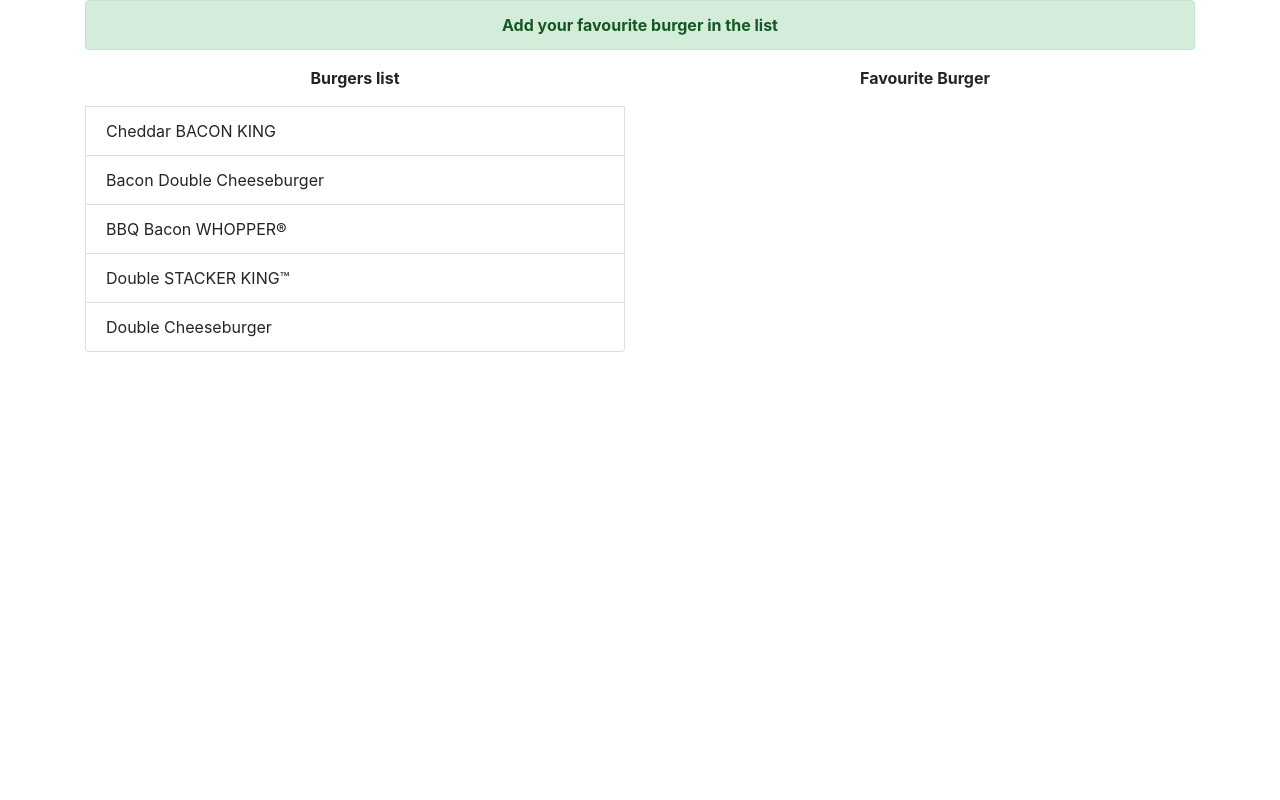
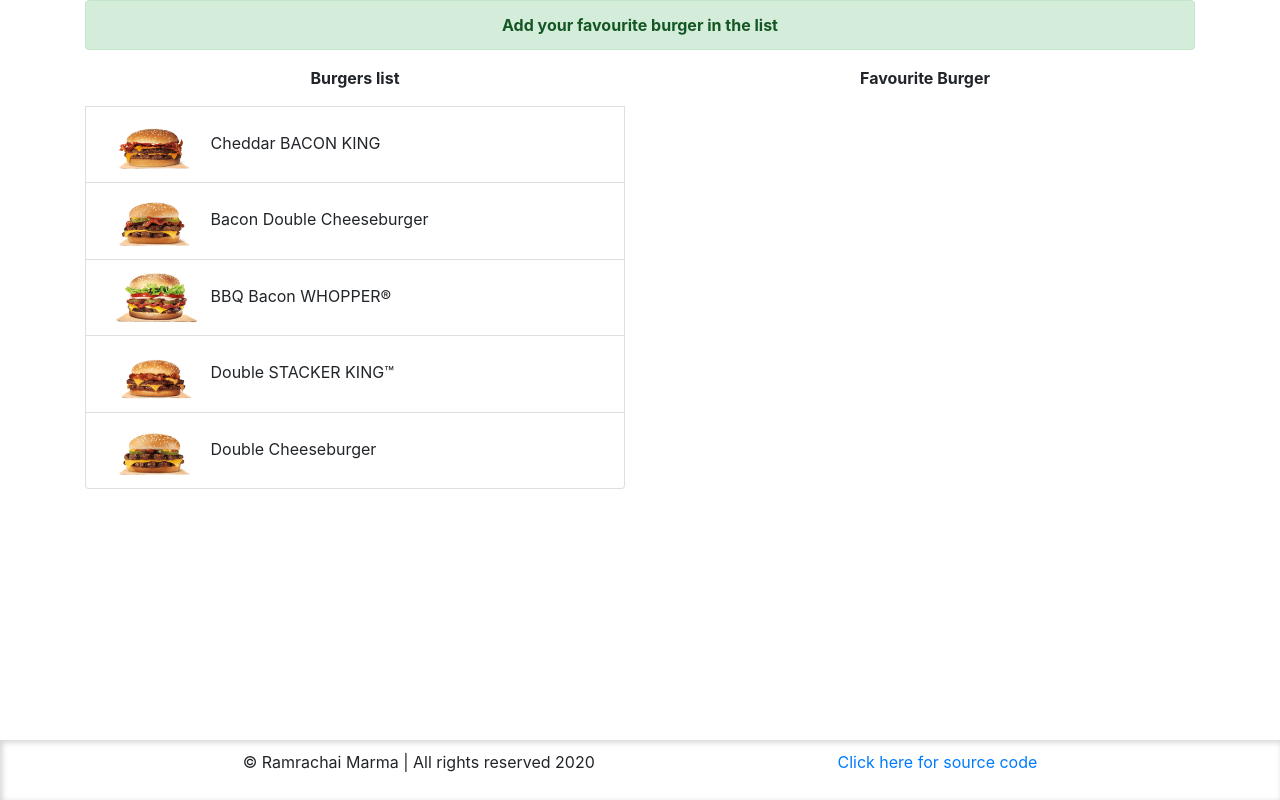
Before and after one commit to Ramrachai/a, a plain HTML site: page index.html in a window 1280 px wide. Drawn offline with nearby package versions, Linux system fonts and the light colour scheme.

Commit message:
footer added, image added

```diff
--- a/index.html
+++ b/index.html
@@ -16,11 +16,7 @@
       integrity="sha384-ggOyR0iXCbMQv3Xipma34MD+dH/1fQ784/j6cY/iJTQUOhcWr7x9JvoRxT2MZw1T"
       crossorigin="anonymous"
     />
-    <style>
-      li {
-        cursor: pointer;
-      }
-    </style>
+    <link rel="stylesheet" href="style.css" />
   </head>
   <body>
     <div class="container">
@@ -37,18 +33,23 @@
           <ul class="list-group leftList">
             <p class="font-weight-bold text-center">Burgers list</p>
             <li class="list-group-item" data-value="Cheddar BACON KING">
+              <img src="img/a.png" alt="" />
               Cheddar BACON KING
             </li>
             <li class="list-group-item" data-value="Bacon Double Cheeseburger">
+              <img src="img/b.png" alt="" />
               Bacon Double Cheeseburger
             </li>
             <li class="list-group-item" data-value="BBQ Bacon WHOPPER®">
+              <img src="img/c.jpg" alt="" />
               BBQ Bacon WHOPPER®
             </li>
             <li class="list-group-item" data-value="Double STACKER KING™">
+              <img src="img/d.png" alt="" />
               Double STACKER KING™
             </li>
             <li class="list-group-item" data-value="Double Cheeseburger">
+              <img src="img/e.png" alt="" />
               Double Cheeseburger
             </li>
           </ul>
@@ -61,6 +62,17 @@
         </div>
       </div>
     </div>
+
+    <footer>
+      <p>&copy; Ramrachai Marma | All rights reserved 2020</p>
+      <div class="github">
+        <a
+          href="https://github.com/Ramrachai/javascript-add-item-to-list-/tree/master"
+          >Click here for source code
+          <i class="fa fa-github" aria-hidden="true"></i
+        ></a>
+      </div>
+    </footer>
 
     <!-- Optional JavaScript -->
     <!-- jQuery first, then Popper.js, then Bootstrap JS -->
--- /dev/null
+++ b/style.css
@@ -0,0 +1,22 @@
+li {
+  cursor: pointer;
+}
+li:hover {
+  background-color: rgb(231, 231, 231);
+}
+img {
+  height: auto;
+  width: 100px;
+}
+footer {
+  margin-top: 50px;
+  display: flex;
+  justify-content: space-evenly;
+  padding: 1;
+  padding: 10px 0;
+  box-shadow: inset 2px 2px 6px #00000030;
+  position: absolute;
+  bottom: 0;
+  left: 0;
+  width: 100%;
+}
```
Also changed, not shown: img/a.png (added), img/b.png (added), img/c.jpg (added), img/d.png (added), img/e.png (added).
